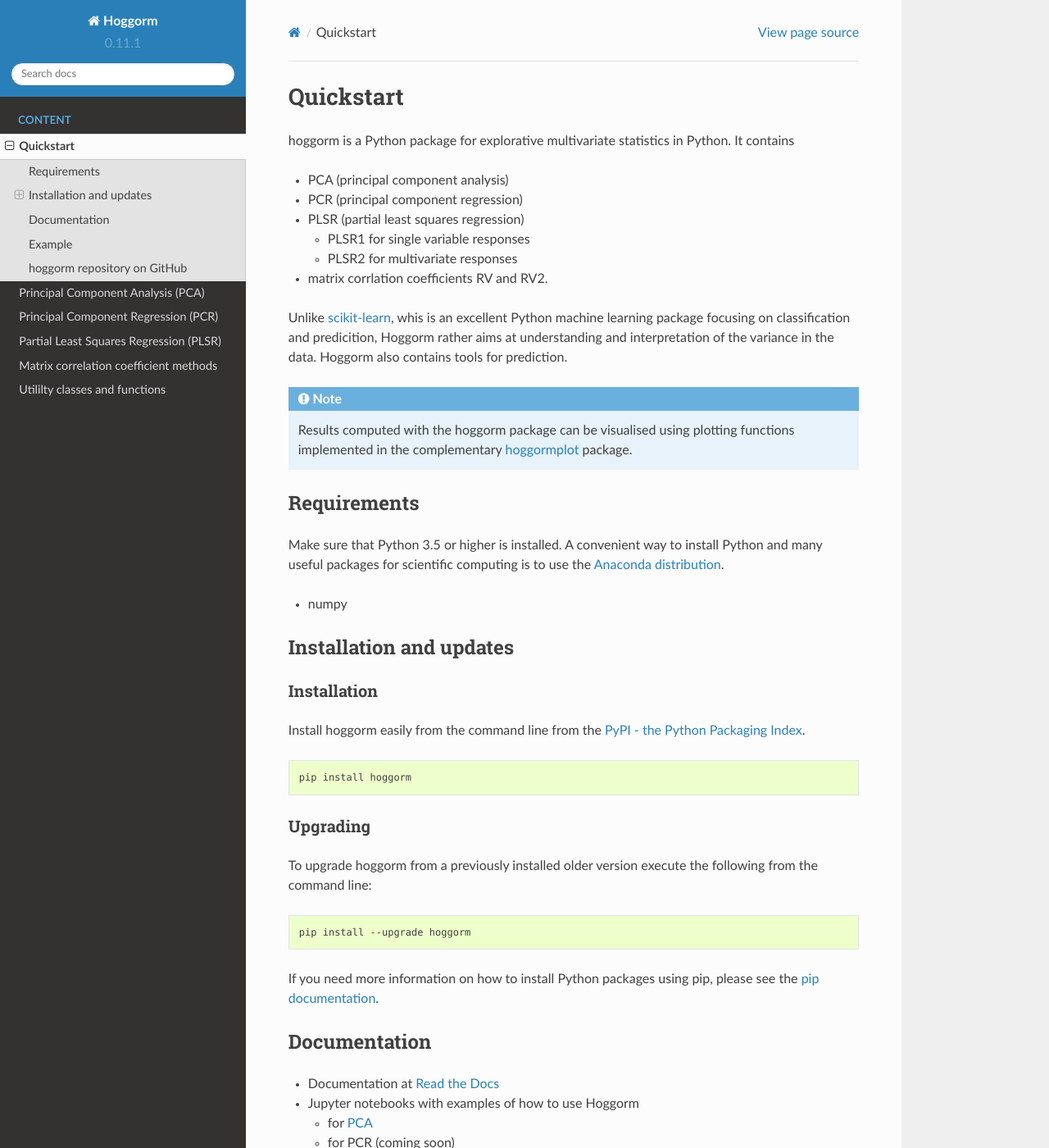
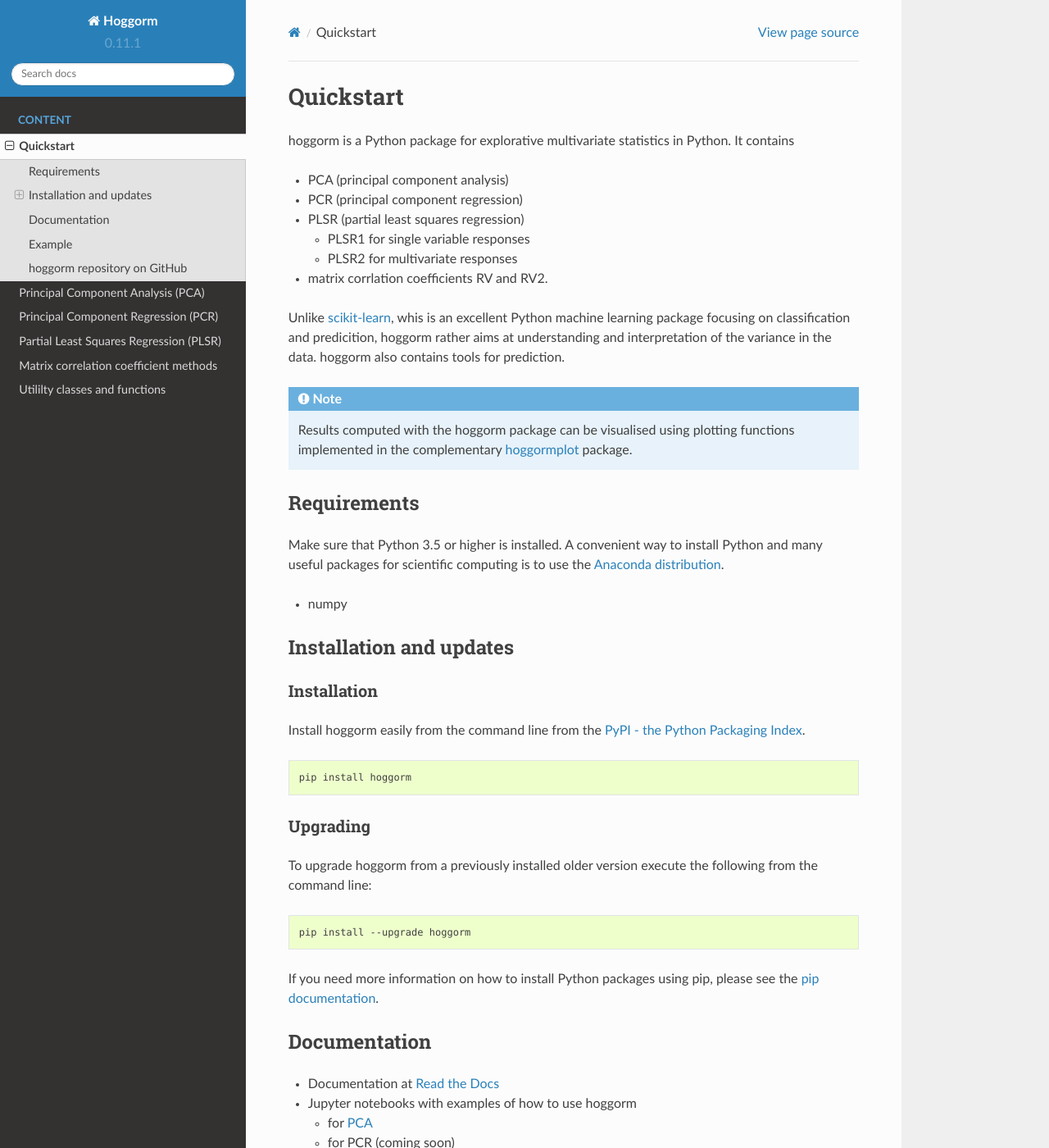
Before and after one commit to olivertomic/hoggorm, a Sphinx documentation site: the page built from docs/quickstart.rst, in a window 1280 px wide and 1400 px high. Shown: the whole window at 82% size. Built offline with Sphinx 7.4.7 and the Read the Docs theme 2.0.0, drawn with Linux system fonts in a browser that asks for light colours.

```diff
--- a/docs/quickstart.rst
+++ b/docs/quickstart.rst
@@ -11,7 +11,7 @@ hoggorm is a Python package for explorative multivariate statistics in Python. I
   - PLSR2 for multivariate responses
 * matrix corrlation coefficients RV and RV2.
 
-Unlike `scikit-learn`_, whis is an excellent Python machine learning package focusing on classification and predicition, Hoggorm rather aims at understanding and interpretation of the variance in the data. Hoggorm also contains tools for prediction.
+Unlike `scikit-learn`_, whis is an excellent Python machine learning package focusing on classification and predicition, hoggorm rather aims at understanding and interpretation of the variance in the data. hoggorm also contains tools for prediction.
 
 .. _scikit-learn: http://scikit-learn.org/stable/
 
@@ -62,7 +62,7 @@ Documentation
 -------------
 
 - Documentation at `Read the Docs`_
-- Jupyter notebooks with examples of how to use Hoggorm
+- Jupyter notebooks with examples of how to use hoggorm
 
   - for `PCA`_
   - for PCR (coming soon)
--- a/docs/utility-functions.rst
+++ b/docs/utility-functions.rst
@@ -2,7 +2,7 @@
 Utililty classes and functions
 ==============================
 
-There are number of functions and classes that might be useful for working with data outside the Hoggorm package. They are provided here
+There are number of functions and classes that might be useful for working with data outside the hoggorm package. They are provided here
 for convenience.
 
 Functions in hoggorm.statTools module
@@ -16,7 +16,7 @@ The hoggorm.statTools module provides some functions that can be useful when wor
 Cross validation classes in hoggorm.cross_val module
 ----------------------------------------------------
 
-Hoggorm classes PCA, PLSR and PCR use a number classes for computation of the models which are found in the hoggorm.cross_val module.
+hoggorm classes PCA, PLSR and PCR use a number classes for computation of the models which are found in the hoggorm.cross_val module.
 
 The cross validation classes in this module are used inside the multivariate statistical methods and may be called upon using the ``cvType``
 input parameter for these methods. They are not intended to be used outside the multivariate statistical methods, even though it is possible.
```
Also changed, not shown: README.rst (+6 -6 lines).
